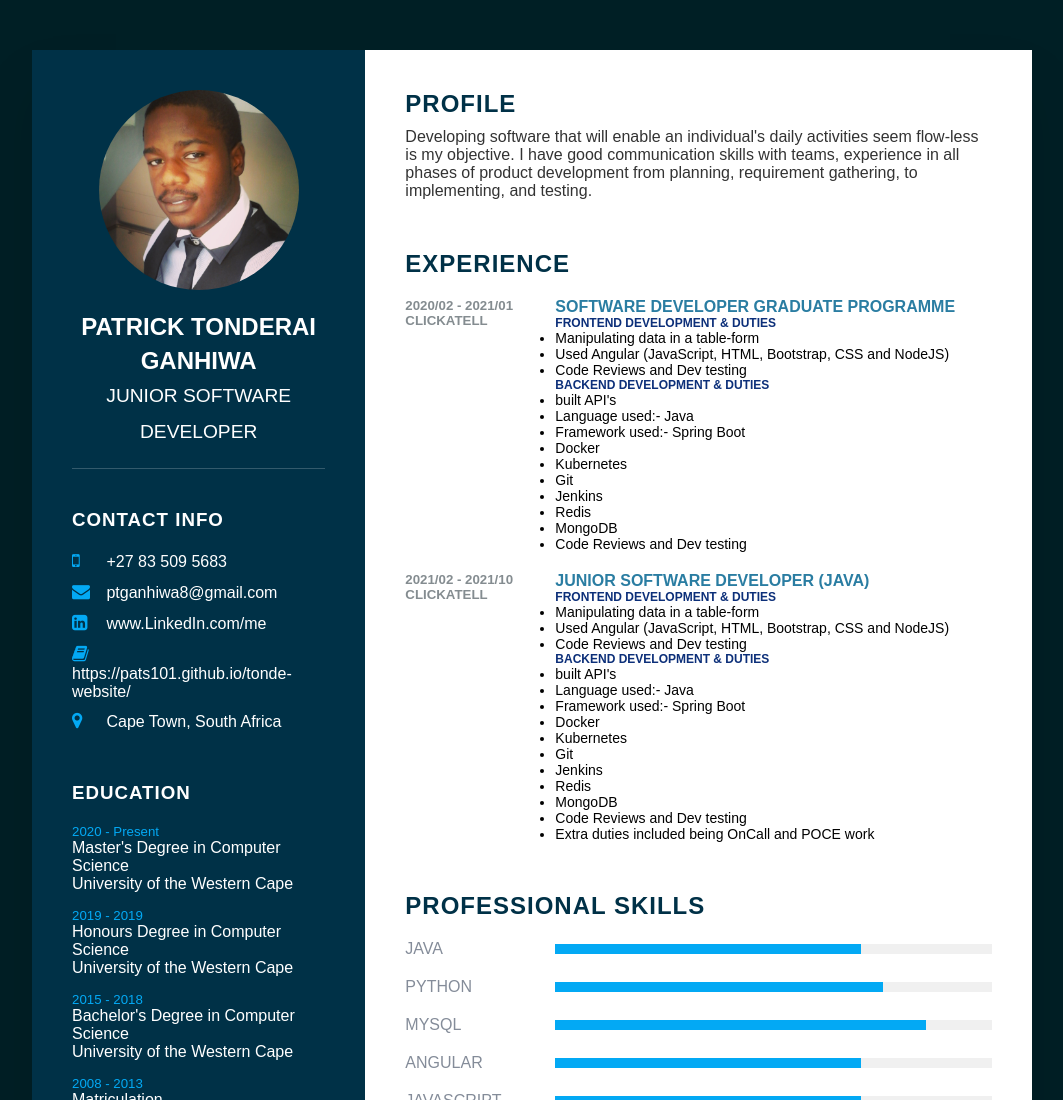
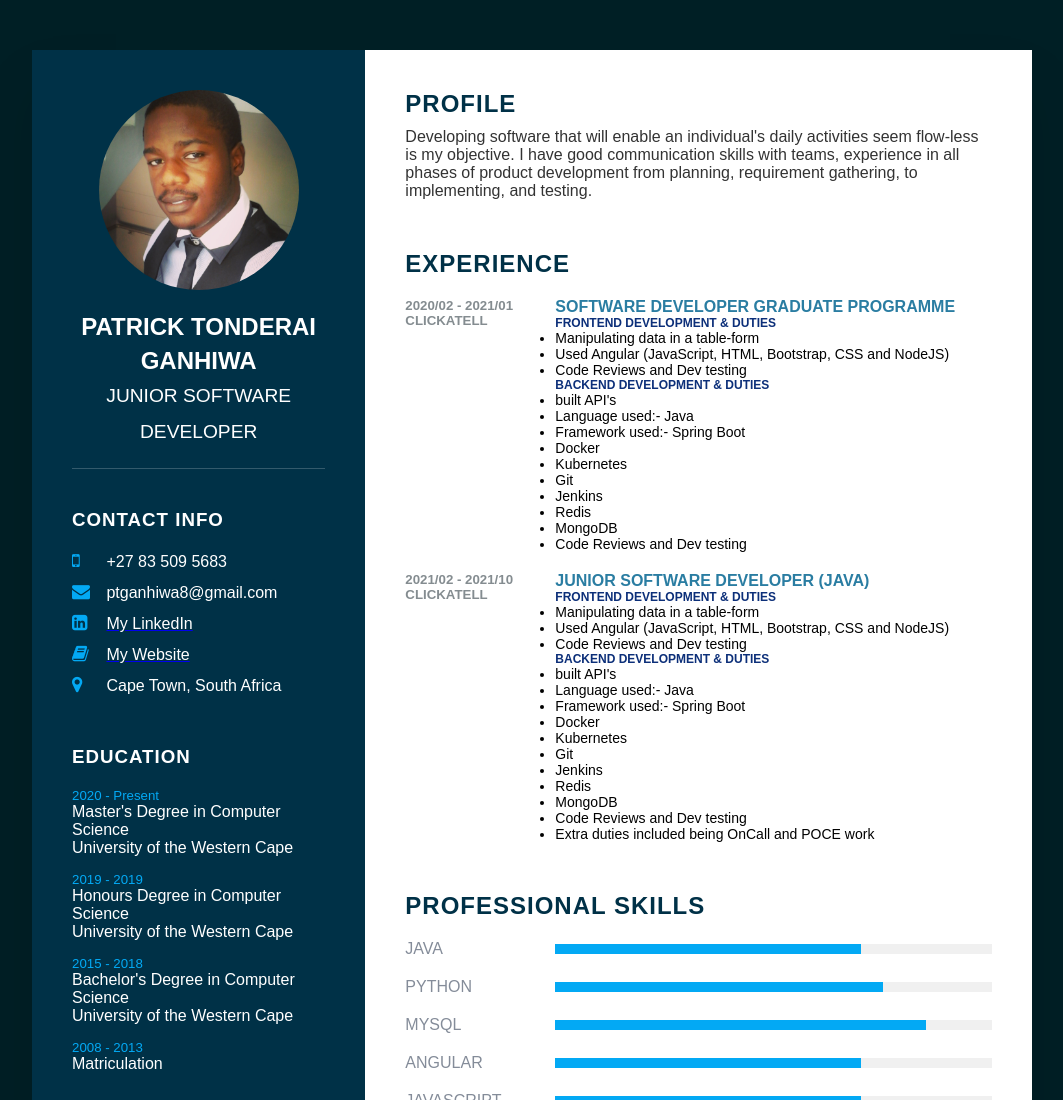
Before and after one commit to Pats101/Portfolio, a website: page index.html in a window 1280 px wide. Shown: the top 1100 px of the page, without its empty margins (108-1171 px from the left). Drawn offline with Linux system fonts and the light colour scheme; a web font is replaced by a local one.

```diff
--- a/index.html
+++ b/index.html
@@ -30,13 +30,13 @@
 					</li>
 					<li>
 						<span class="icon"><i class="fa fa-linkedin-square" aria-hidden="true"></i></span>
-						<span class="text">www.LinkedIn.com/me</span>
+						<a href="https://www.linkedin.com/in/patrick-ganhiwa-369aaa13a/"><span class="text">My LinkedIn</span></a>
 					</li>
 					<li>
 						<span class="icon"><i class="fa fa-book" aria-hidden="true"></i></span>
-						<span class="text">https://pats101.github.io/tonde-website/</span>
+						<a href="https://pats101.github.io/tonde-website/"><span class="text">My Website</span></a>
+
 					</li>
-
 					<li>
 						<span class="icon"><i class="fa fa-map-marker" aria-hidden="true"></i></span>
 						<span class="text">Cape Town, South Africa</span>
```
